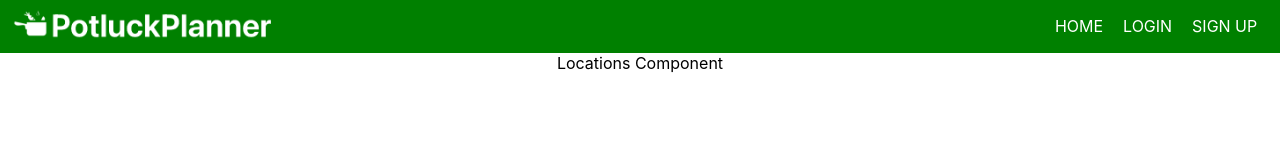
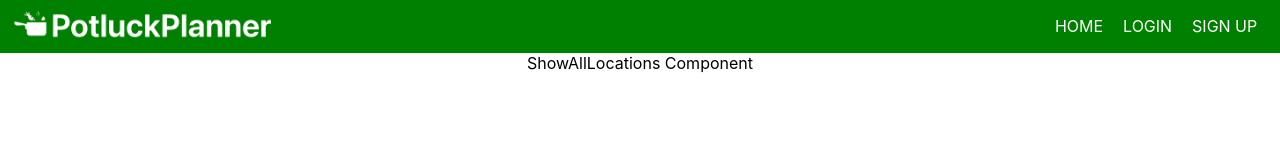
Before and after one commit to benedictify/potluck-frontend, a React (Create React App) app: page /locations/index in a window 1280 px wide. Shown: the top 160 px of the page. Built offline with nearby package versions, Linux system fonts and the light colour scheme.

Commit message:
sorting, formatting

```diff
--- a/src/App.js
+++ b/src/App.js
@@ -21,7 +21,8 @@
 // Foods
 // import PickFood from './Components/Foods/PickFood';
 // Locations
-import Locations from './Components/Locations/index';
+import ShowAllLocations from './Components/Locations/ShowAllLocations';
+import ShowLocation from './Components/Locations/ShowLocation';
 import AddLocationForm from './Components/Locations/AddLocationForm';
 // styles
 import './App.css';
@@ -33,30 +34,12 @@
 }
 
 function App() {
-	// Events:
+	// State:
 	const [eventsList, setEventsList] = useState([]);
 
-	// validation:
-	// const validate = (name, value) => {
-	// 	yup.reach(formSchema, name)
-	// 		.validate(value)
-	// 		.then(() => setFormErrors({ ...formErrors, [name]: '' }))
-	// 		.catch(err => setFormErrors({ ...formErrors, [name]: err.errors[0] }))
-	// };
 
-	// Authentication:
-	// state for SignUpForm
-	// const [formErrors, setFormErrors] = useState(initialValues);
-	// const [disabled, setDisabled] = useState(true);
-	// Values and functions for SignUpForm
-	// useEffect(() => {
-	// 	formSchema.isValid(signupFormValues)
-	// 		.then(valid => setDisabled(!valid));
-	// }, [signupFormValues]);
-	// const inputChange = (name, value) => {
-	// 	validate(name, value);
-	// 	setSignupFormValues({ ...signupFormValues, [name]: value });
-	// };
+
+
 
 	return (
 		<div className="App">
@@ -77,7 +60,8 @@
 					{/* <Route path='/acceptedEventID' component={PickFood} /> */}
 
 					{/* Locations */}
-					<Route path="/locations" component={Locations} />
+					<Route path="/locations" component={ShowAllLocations} />
+					<Route path="/locations/:id" component={ShowLocation} />
 					<Route path="/locations/new" component={AddLocationForm} />
 
 					{/* Home */}
--- /dev/null
+++ b/src/Components/Locations/ShowAllLocations.js
@@ -0,0 +1,11 @@
+import React from "react";
+
+const ShowAllLocations = () => {
+	return (
+		<div>
+			ShowAllLocations Component
+		</div>
+	)
+}
+
+export default ShowAllLocations;
--- a/src/Components/Locations/ShowLocation.js
+++ b/src/Components/Locations/ShowLocation.js
@@ -0,0 +1,11 @@
+import React from "react";
+
+const ShowLocation = () => {
+	return (
+		<div>
+			ShowLocation Component
+		</div>
+	)
+}
+
+export default ShowLocation;
--- a/src/Components/Locations/index.js
+++ /dev/null
@@ -1,11 +0,0 @@
-import React from "react";
-
-const Locations = () => {
-	return (
-		<div>
-			Locations Component
-		</div>
-	)
-}
-
-export default Locations;
```
Also changed, not shown: src/Components/Locations/DeleteLocation.js (+11 -0 lines), src/Components/Locations/EditLocationForm.js (+11 -0 lines), src/Components/Locations/LocationListItem.js (+11 -0 lines), src/Components/Locations/LocationsList.js (+13 -0 lines), src/Components/Locations/AddLocationForm.js (line endings or trailing spaces).
